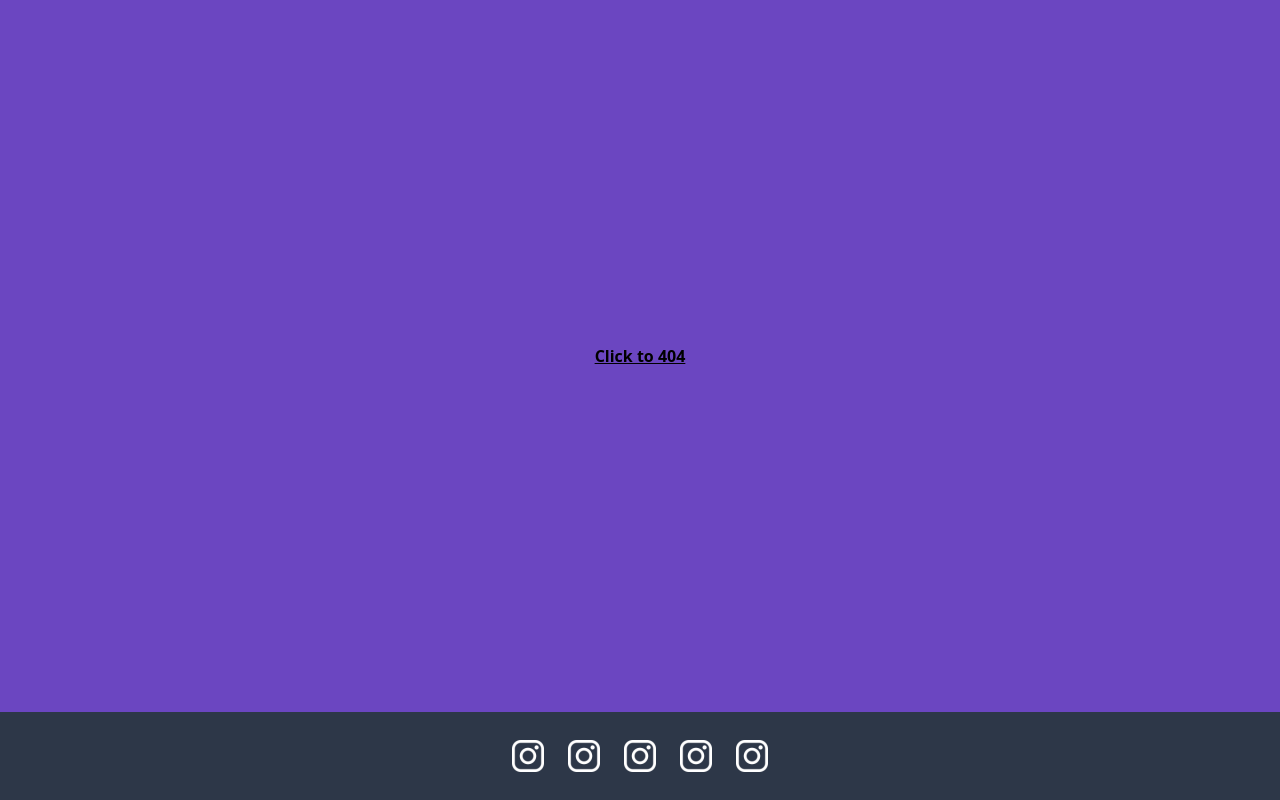
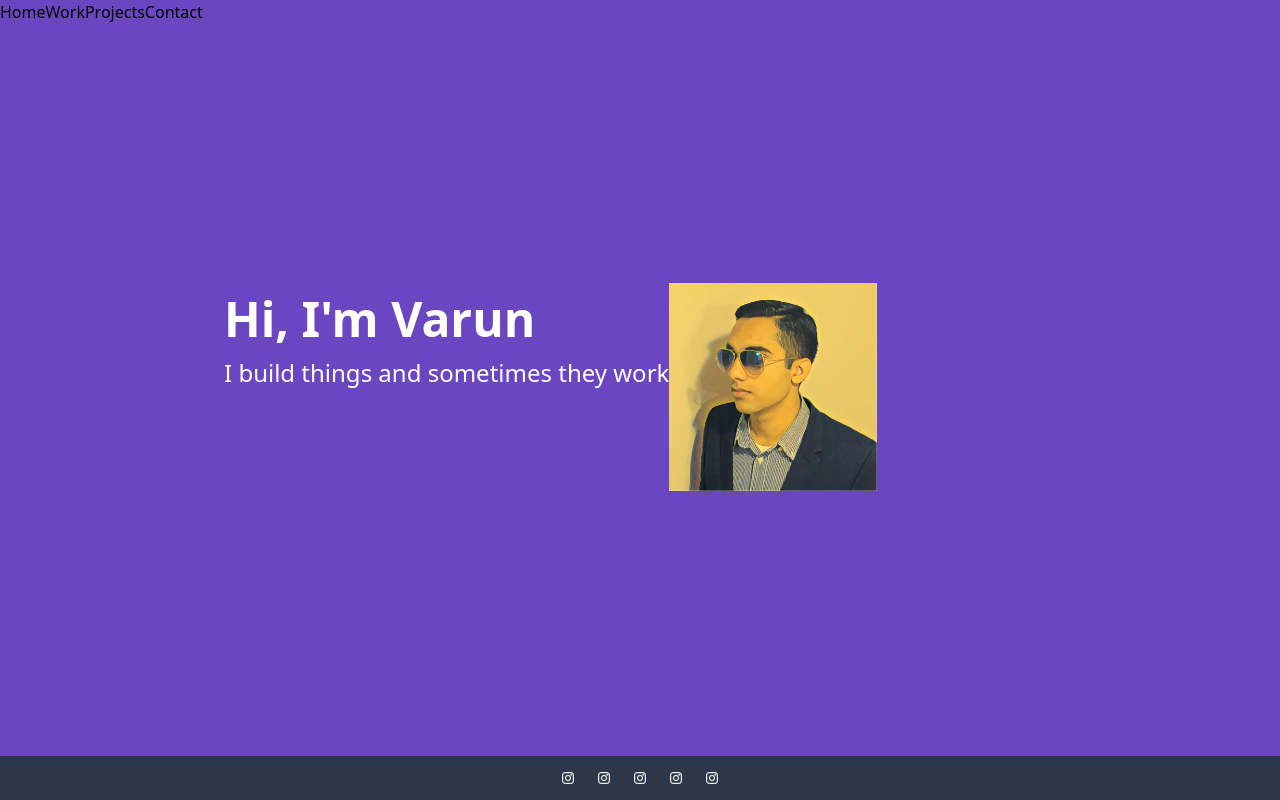
Before and after one commit to varunsindwani/com.sindwani, a Gatsby site: page /home in a window 1280 px wide. Before the commit this address had no page. Built offline with nearby package versions, Linux system fonts and the light colour scheme; Gatsby itself is replaced by a stand-in of ours.

Commit message:
Front page elements added

```diff
--- a/src/components/header.jsx
+++ b/src/components/header.jsx
@@ -2,11 +2,12 @@ import PropTypes from 'prop-types';
 import React from 'react';
 
 const Header = ({ siteTitle }) => (
-  <header className="bg-blue-600 max-w-full">
-    <nav>
-      <h1 className="text-white text-4xl font-bold p-8">
-        {siteTitle}
-      </h1>
+  <header className="max-w-full">
+    <nav className="flex text-right">
+      <h5 className="items-right">Home</h5>
+      <h5 className="items-right">Work</h5>
+      <h5 className="items-right">Projects</h5>
+      <h5 className="items-right">Contact</h5>
     </nav>
   </header>
 );
--- a/src/components/image.jsx
+++ b/src/components/image.jsx
@@ -1,4 +1,5 @@
 import React from 'react';
+import PropTypes from 'prop-types';
 import { StaticQuery, graphql } from 'gatsby';
 import Img from 'gatsby-image';
 
@@ -38,4 +39,15 @@ const Image = props => (
   />
 );
 
+Image.propTypes = {
+  filename: PropTypes.string,
+  alt: PropTypes.string,
+};
+
+Image.defaultProps = {
+  filename: '',
+  alt: '',
+};
+
+
 export default Image;
--- a/src/components/layout.jsx
+++ b/src/components/layout.jsx
@@ -3,6 +3,7 @@ import PropTypes from 'prop-types';
 import { useStaticQuery, graphql } from 'gatsby';
 
 import Image from './image';
+import Header from './header';
 
 const Layout = ({ children }) => {
   const data = useStaticQuery(graphql`
@@ -17,24 +18,25 @@ const Layout = ({ children }) => {
 
   return (
     <div className="flex flex-col min-h-screen bg-purple-700">
+      <Header />
       <main className="flex flex-col flex-1 md:justify-center max-w-4xl mx-auto px4 py-8 md:p-8 w-full">
         {children}
       </main>
-      <footer className="bg-gray-800 w-full p-4">
+      <footer className="bg-gray-800 w-full p-1">
         <section className="text-center">
-          <div className="inline-flex items-center w-8 m-3">
+          <div className="inline-flex items-center w-3 m-3">
             <Image filename="instagram-logo.png" />
           </div>
-          <div className="inline-flex items-center w-8 m-3">
+          <div className="inline-flex items-center w-3 m-3">
             <Image filename="instagram-logo.png" />
           </div>
-          <div className="inline-flex items-center w-8 m-3">
+          <div className="inline-flex items-center w-3 m-3">
             <Image filename="instagram-logo.png" />
           </div>
-          <div className="inline-flex items-center w-8 m-3">
+          <div className="inline-flex items-center w-3 m-3">
             <Image filename="instagram-logo.png" />
           </div>
-          <div className="inline-flex items-center w-8 m-3">
+          <div className="inline-flex items-center w-3 m-3">
             <Image filename="instagram-logo.png" />
           </div>
         </section>
--- a/src/pages/home.js
+++ b/src/pages/home.js
@@ -1,5 +1,5 @@
 import React from 'react';
-import { Link } from 'gatsby';
+// import { Link } from 'gatsby';
 
 import Layout from '../components/layout';
 import Image from '../components/image';
@@ -8,8 +8,16 @@ import SEO from '../components/seo';
 const HomePage = () => (
   <Layout>
     <SEO title="Home" />
-
-    <Link to="/page-2/" className="text-center font-bold underline">Click to 404</Link>
+    <div className="flex">
+      <div className="">
+        <h1 className="text-5xl text-white font-bold">Hi, I'm Varun</h1>
+        <h2 className="text-2xl text-white">I build things and sometimes they work</h2>
+      </div>
+      <div className="w-1/4">
+        <Image filename="profile-pic.jpg" />
+      </div>
+    </div>
+    {/* <Link to="/page-2/" className="text-center font-bold underline">Click to 404</Link> */}
   </Layout>
 );
 
```
Also changed, not shown: src/assets/images/profile-pic.jpg (added), src/assets/images/war.png (deleted).
